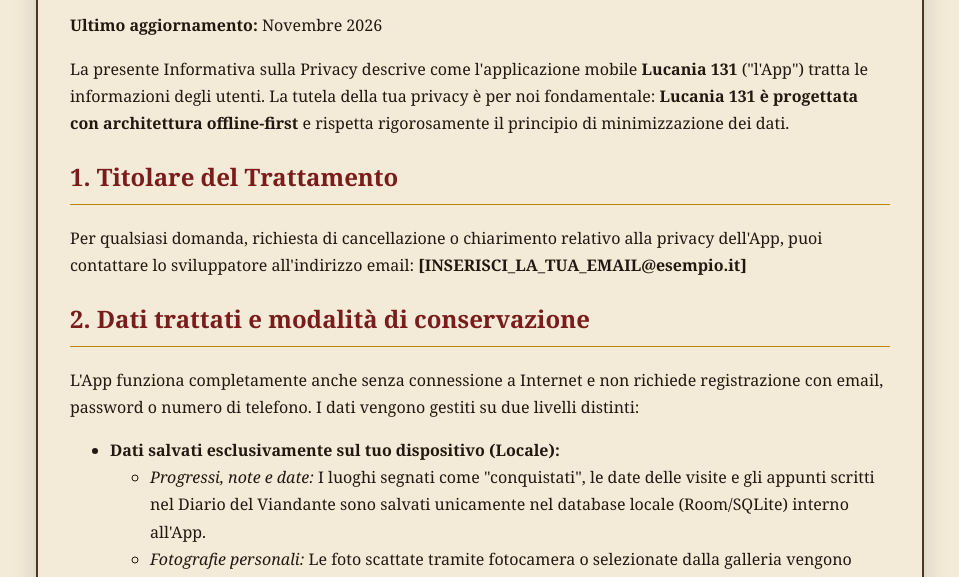
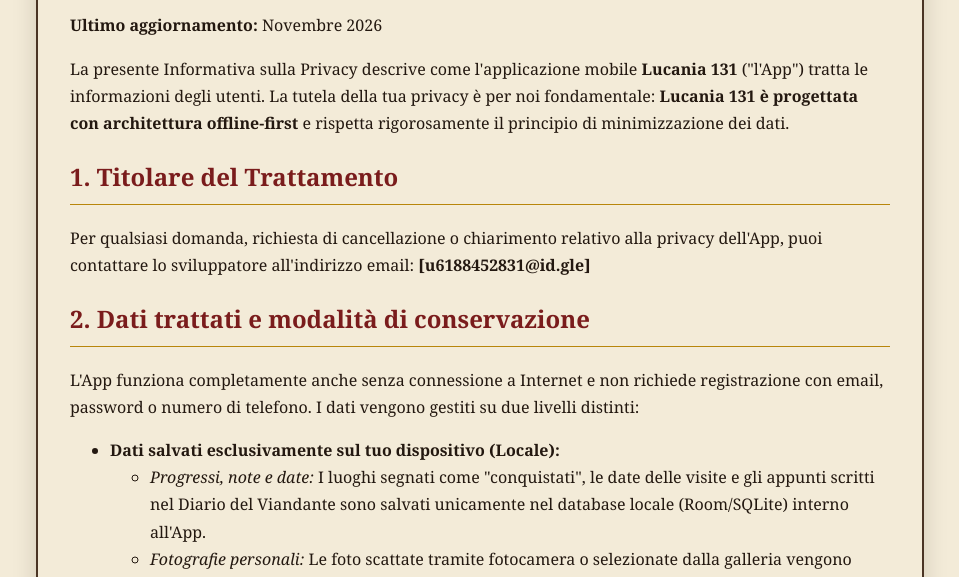
Before and after one commit to ggrasta97-coder/lucania131-privacy, a plain HTML site: page index.html in a window 1280 px wide. Shown: the part 213-790 px from the top of the page, without its empty margins (160-1119 px from the left). Drawn offline with Linux system fonts and the light colour scheme.

Commit message:
index.html

```diff
--- a/index.html
+++ b/index.html
@@ -46,7 +46,7 @@
   <p>La presente Informativa sulla Privacy descrive come l'applicazione mobile <strong>Lucania 131</strong> ("l'App") tratta le informazioni degli utenti. La tutela della tua privacy è per noi fondamentale: <strong>Lucania 131 è progettata con architettura offline-first</strong> e rispetta rigorosamente il principio di minimizzazione dei dati.</p>
 
   <h2>1. Titolare del Trattamento</h2>
-  <p>Per qualsiasi domanda, richiesta di cancellazione o chiarimento relativo alla privacy dell'App, puoi contattare lo sviluppatore all'indirizzo email: <strong>[INSERISCI_LA_TUA_EMAIL@esempio.it]</strong></p>
+  <p>Per qualsiasi domanda, richiesta di cancellazione o chiarimento relativo alla privacy dell'App, puoi contattare lo sviluppatore all'indirizzo email: <strong>[u6188452831@id.gle]</strong></p>
 
   <h2>2. Dati trattati e modalità di conservazione</h2>
   <p>L'App funziona completamente anche senza connessione a Internet e non richiede registrazione con email, password o numero di telefono. I dati vengono gestiti su due livelli distinti:</p>
```
